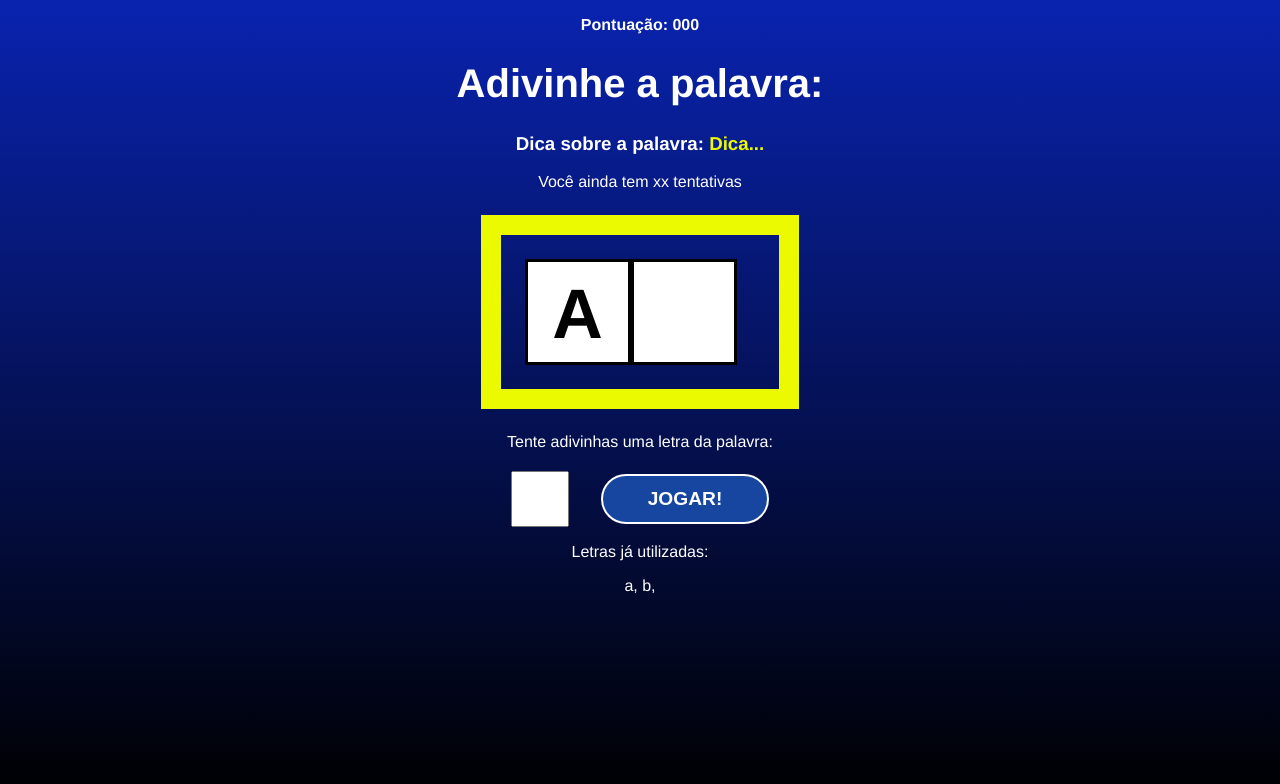
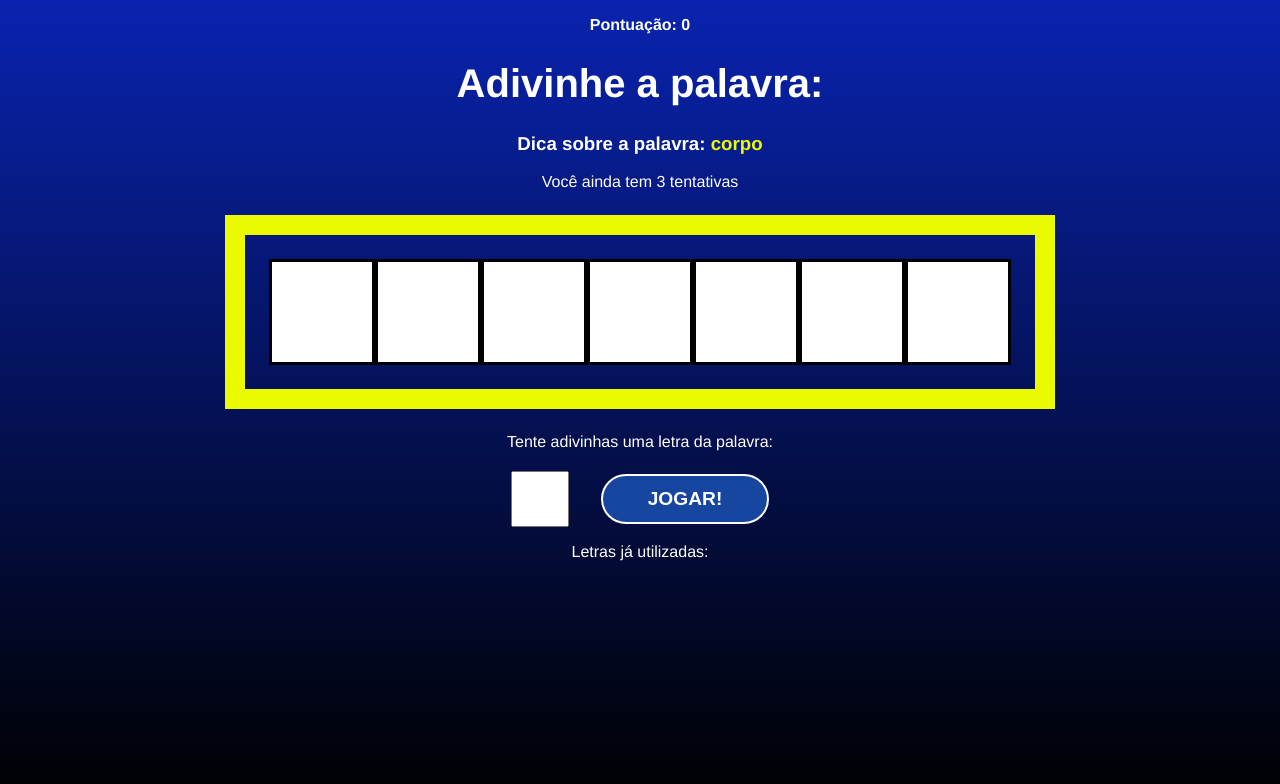
Before and after one commit to DaianePorcena/curso_react, a React (Create React App) app in the folder 06_secret_words/secretword/: page / in a window 1280 px wide. Both pictures are taken after a click on the button "COMEÇAR O JOGO". Shown: the top 784 px of the page. Built offline with nearby package versions, Linux system fonts and the light colour scheme.

Commit message:
Adiciona funcionalidade de envio de letras no jogo

```diff
--- a/06_secret_words/secretword/src/components/Game.js
+++ b/06_secret_words/secretword/src/components/Game.js
@@ -1,31 +1,69 @@
+import { useState, useRef } from "react";
 import "./Game.css";
 
-const Game = ({ verifyLetter }) => {
+const Game = ({
+  verifyLetter,
+  pickedWord,
+  pickedCategory,
+  letters,
+  guessedLetters,
+  wrongLetters,
+  guesses,
+  score,
+}) => {
+  const [letter, setLetter] = useState("");
+  const letterInputRef = useRef(null);
+
+  const handleSubmit = (e) => {
+    e.preventDefault();
+
+    verifyLetter(letter);
+    setLetter("");
+
+    letterInputRef.current.focus();
+  };
   return (
     <div className="game">
       <p className="points">
-        <span>Pontuação: 000</span>
+        <span>Pontuação: {score}</span>
       </p>
       <h1>Adivinhe a palavra:</h1>
       <h3 className="tip">
-        Dica sobre a palavra: <span>Dica...</span>
+        Dica sobre a palavra: <span>{pickedCategory}</span>
       </h3>
-      <p>Você ainda tem xx tentativas</p>
+      <p>Você ainda tem {guesses} tentativas</p>
       <div className="wordContainer">
-        <span className="letter">A</span>
-        <span className="blankSquare"></span>
+        {letters.map((letter, i) =>
+          guessedLetters.includes(letter) ? (
+            <span key={i} className="letter">
+              {letter}
+            </span>
+          ) : (
+            <span key={i} className="blankSquare"></span>
+          )
+        )}
       </div>
       <div className="letterContainer">
         <p>Tente adivinhas uma letra da palavra:</p>
-        <form>
-          <input type="text" name="letter" maxLength={1} required />
+        <form onSubmit={handleSubmit}>
+          <input
+            type="text"
+            name="letter"
+            maxLength={1}
+            required
+            onChange={(e) => setLetter(e.target.value)}
+            value={letter}
+            ref={letterInputRef}
+          />
+
           <button>Jogar!</button>
         </form>
       </div>
       <div className="wrongLettersContainer">
         <p>Letras já utilizadas:</p>
-        <span>a, </span>
-        <span>b, </span>
+        {wrongLetters.map((letter, i) => (
+          <span key={i}>{letter}, </span>
+        ))}
       </div>
     </div>
   );
```
